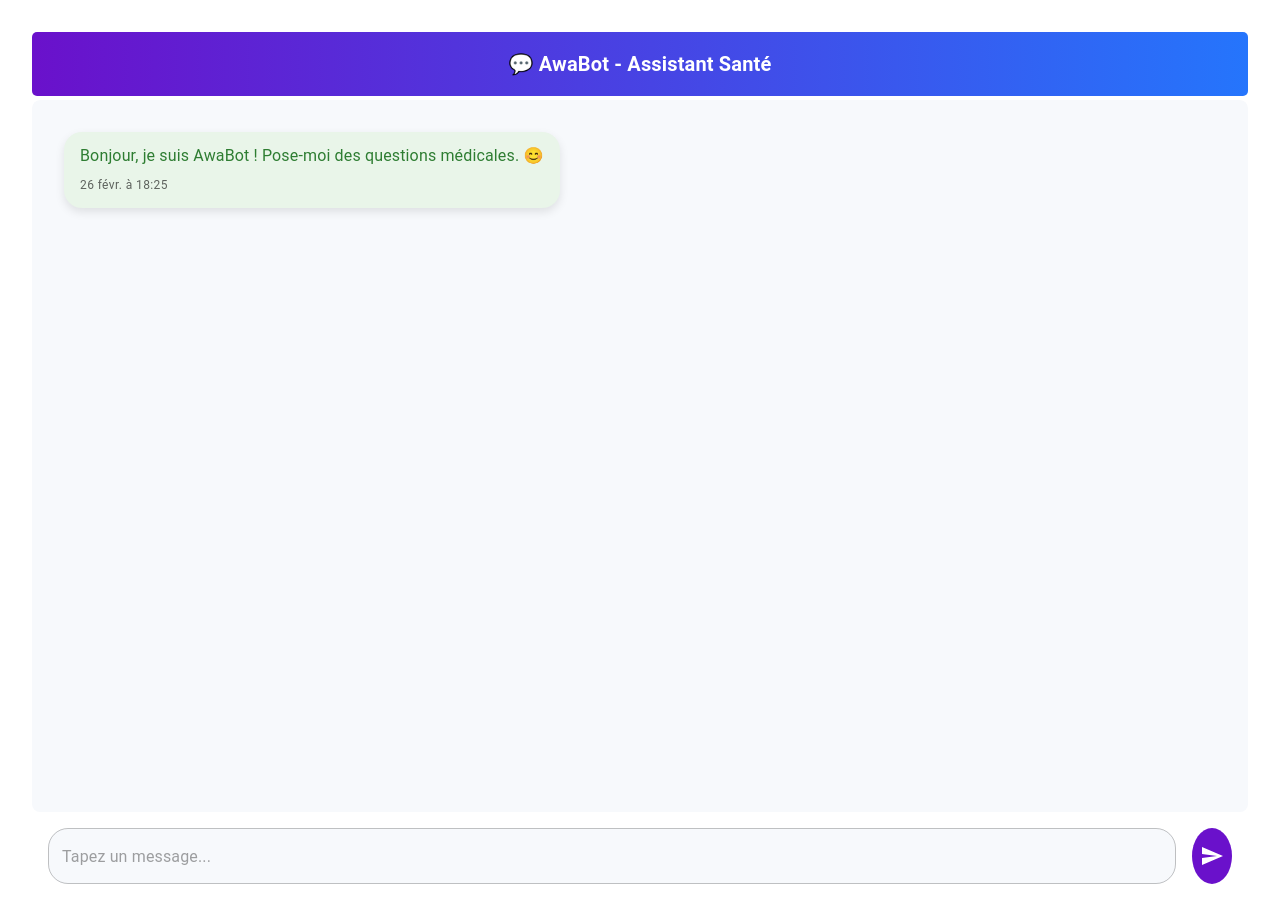
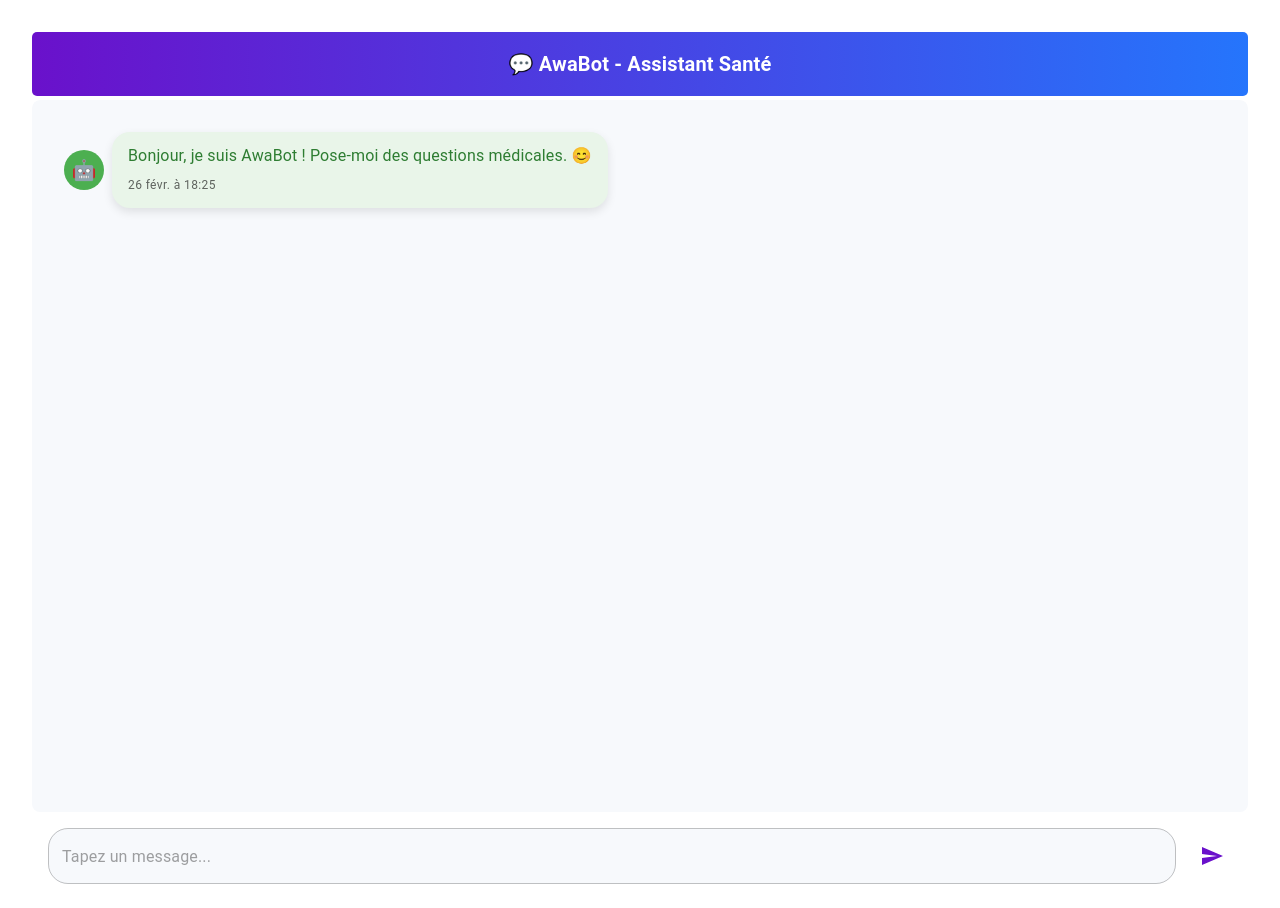
Before and after one commit to evasow/AwaBot---chatbot-m-dicale, a React (Vite) app: page / in a window 1280 px wide. Built offline with nearby package versions, Linux system fonts and the light colour scheme.

Commit message:
Mis à jour visuel chatbot

```diff
--- a/index.html
+++ b/index.html
@@ -2,7 +2,7 @@
 <html lang="en">
   <head>
     <meta charset="UTF-8" />
-    <link rel="icon" type="image/svg+xml" href="/vite.svg" />
+    <link rel="icon" type="image/svg+xml" href="" />
     <meta name="viewport" content="width=device-width, initial-scale=1.0" />
     <title>AwaBot - chatbot médicale</title>
   </head>
--- a/src/components/ChatWindow.tsx
+++ b/src/components/ChatWindow.tsx
@@ -1,5 +1,5 @@
 import React from "react";
-import { Box, List, ListItem, Typography } from "@mui/material";
+import { Avatar, Box, List, ListItem, Typography } from "@mui/material";
 import MoreHorizIcon from "@mui/icons-material/MoreHoriz";
 import { motion } from "framer-motion";
 
@@ -41,11 +41,12 @@ const ChatWindow: React.FC<ChatWindowProps> = ({ messages, isTyping }) => {
             variants={messageVariants}
             transition={{ duration: 0.3, delay: index * 0.1 }}
           >
-            <ListItem
-              sx={{
-                justifyContent: msg.sender === "user" ? "flex-end" : "flex-start",
-              }}
-            >
+             <ListItem key={index} sx={{ justifyContent: msg.sender === "user" ? "flex-end" : "flex-start" }}>
+
+            {/* Avatar pour chaque message */}
+            {msg.sender === "ChatGPT" && (
+              <Avatar sx={{ bgcolor: "#4caf50", mr: 1 }}>🤖</Avatar>
+            )}
               <Box
                 sx={{
                   maxWidth: "75%",
@@ -94,8 +95,6 @@ const ChatWindow: React.FC<ChatWindowProps> = ({ messages, isTyping }) => {
                 })}
                 </Typography>
 
-
-
                 <Typography
                   variant="caption"
                   color="textSecondary"
@@ -104,6 +103,10 @@ const ChatWindow: React.FC<ChatWindowProps> = ({ messages, isTyping }) => {
                   {msg.timestamp}
                 </Typography>
               </Box>
+                 {/* Avatar pour l'utilisateur */}
+                {msg.sender === "user" && (
+                <Avatar sx={{ bgcolor: "#1e88e5", ml: 1 }}>👤</Avatar>
+                )}
             </ListItem>
           </motion.div>
         ))}
@@ -128,7 +131,7 @@ const ChatWindow: React.FC<ChatWindowProps> = ({ messages, isTyping }) => {
                 <MoreHorizIcon sx={{ fontSize: 24, color: "grey" }} />
               </motion.div>
               <Typography variant="body2" sx={{ ml: 1, color: "grey" }}>
-                AwaBot est en train d'écrire...
+                AwaBot est en train d'écrire
               </Typography>
             </Box>
           </ListItem>
--- a/src/components/MessageInput.tsx
+++ b/src/components/MessageInput.tsx
@@ -48,8 +48,8 @@ const MessageInput: React.FC<MessageInputProps> = ({
         <IconButton
           type="submit" // Soumettre le formulaire au clic
           sx={{
-            backgroundColor: "#6a11cb",
-            color: "#fff",
+            //backgroundColor: "#6a11cb",
+            color: "#6a11cb",
             "&:hover": {
               backgroundColor: "#2575fc",
             },
```
Lines whose indentation alone changed are shown as unchanged.
